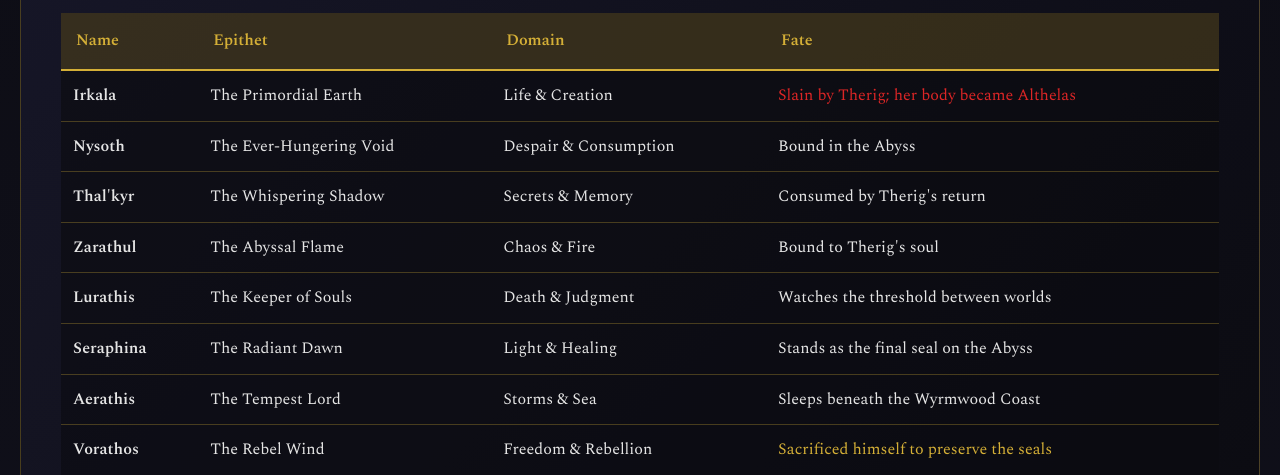
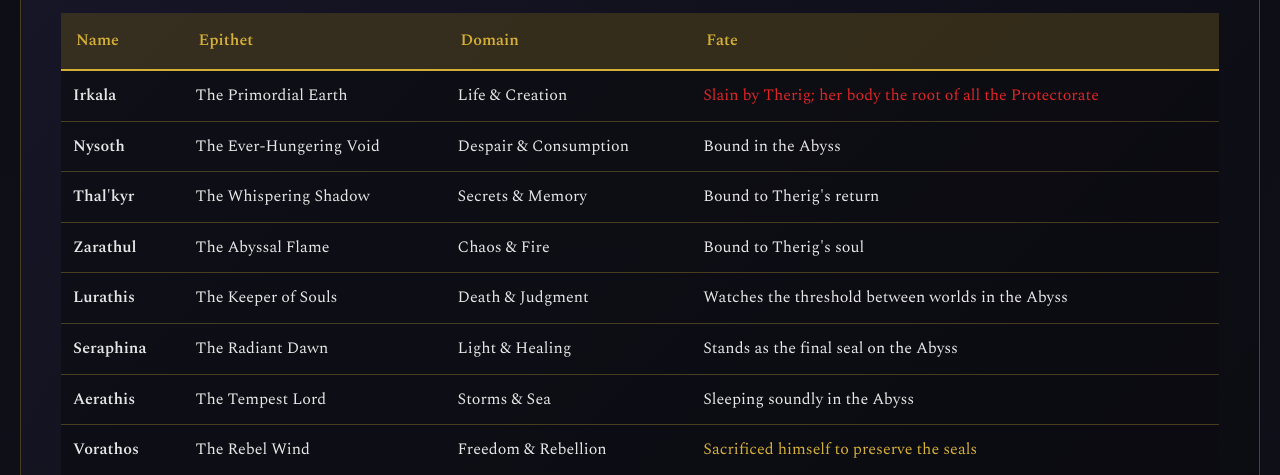
Before and after one commit to nerysmuller/Sentinels-Campaign-Dashboard, a plain HTML site: page lore.html in a window 1280 px wide. Shown: the part 1312-1787 px from the top of the page. Drawn offline with nearby package versions, Linux system fonts and the light colour scheme.

Commit message:
Update lore descriptions for various entities

```diff
--- a/lore.html
+++ b/lore.html
@@ -94,7 +94,7 @@
                             <td style="padding: 12px;"><strong>Irkala</strong></td>
                             <td style="padding: 12px;">The Primordial Earth</td>
                             <td style="padding: 12px;">Life & Creation</td>
-                            <td style="padding: 12px; color: var(--accent-red);">Slain by Therig; her body became Althelas</td>
+                            <td style="padding: 12px; color: var(--accent-red);">Slain by Therig; her body the root of all the Protectorate</td>
                         </tr>
                         <tr style="border-bottom: 1px solid var(--border-glow);">
                             <td style="padding: 12px;"><strong>Nysoth</strong></td>
@@ -106,7 +106,7 @@
                             <td style="padding: 12px;"><strong>Thal'kyr</strong></td>
                             <td style="padding: 12px;">The Whispering Shadow</td>
                             <td style="padding: 12px;">Secrets & Memory</td>
-                            <td style="padding: 12px;">Consumed by Therig's return</td>
+                            <td style="padding: 12px;">Bound to Therig's return</td>
                         </tr>
                         <tr style="border-bottom: 1px solid var(--border-glow);">
                             <td style="padding: 12px;"><strong>Zarathul</strong></td>
@@ -118,7 +118,7 @@
                             <td style="padding: 12px;"><strong>Lurathis</strong></td>
                             <td style="padding: 12px;">The Keeper of Souls</td>
                             <td style="padding: 12px;">Death & Judgment</td>
-                            <td style="padding: 12px;">Watches the threshold between worlds</td>
+                            <td style="padding: 12px;">Watches the threshold between worlds in the Abyss</td>
                         </tr>
                         <tr style="border-bottom: 1px solid var(--border-glow);">
                             <td style="padding: 12px;"><strong>Seraphina</strong></td>
@@ -130,7 +130,7 @@
                             <td style="padding: 12px;"><strong>Aerathis</strong></td>
                             <td style="padding: 12px;">The Tempest Lord</td>
                             <td style="padding: 12px;">Storms & Sea</td>
-                            <td style="padding: 12px;">Sleeps beneath the Wyrmwood Coast</td>
+                            <td style="padding: 12px;">Sleeping soundly in the Abyss</td>
                         </tr>
                         <tr>
                             <td style="padding: 12px;"><strong>Vorathos</strong></td>
```
